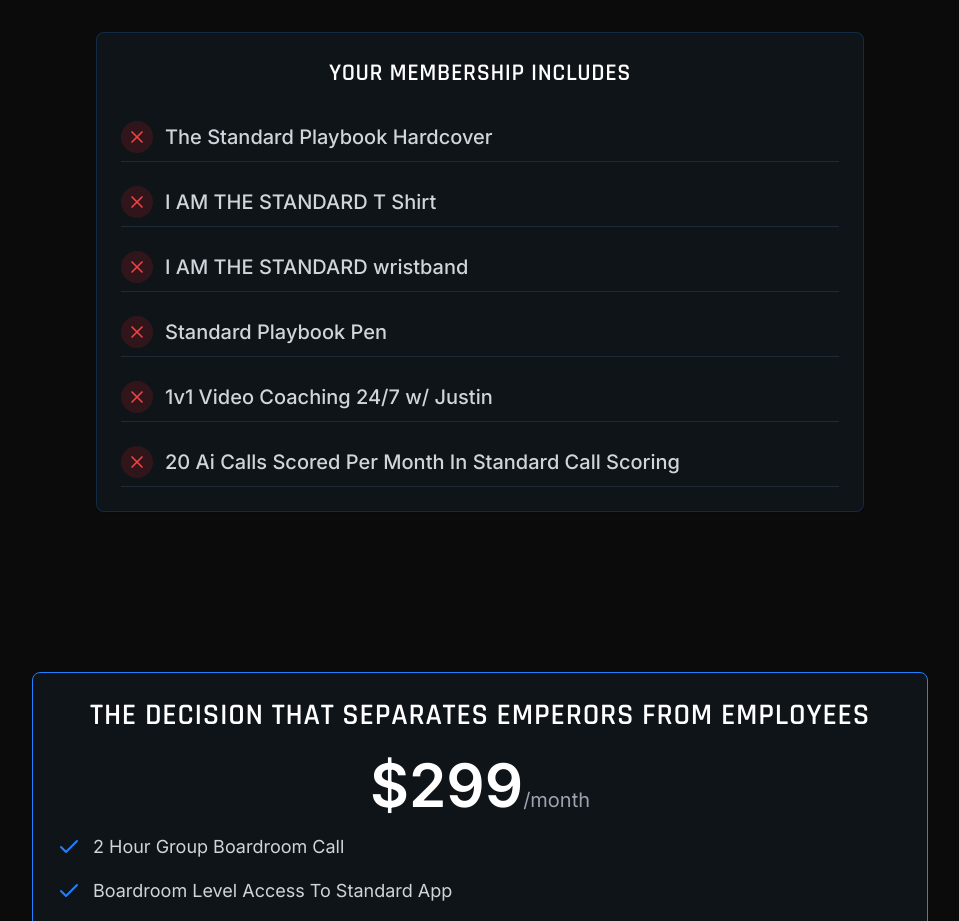
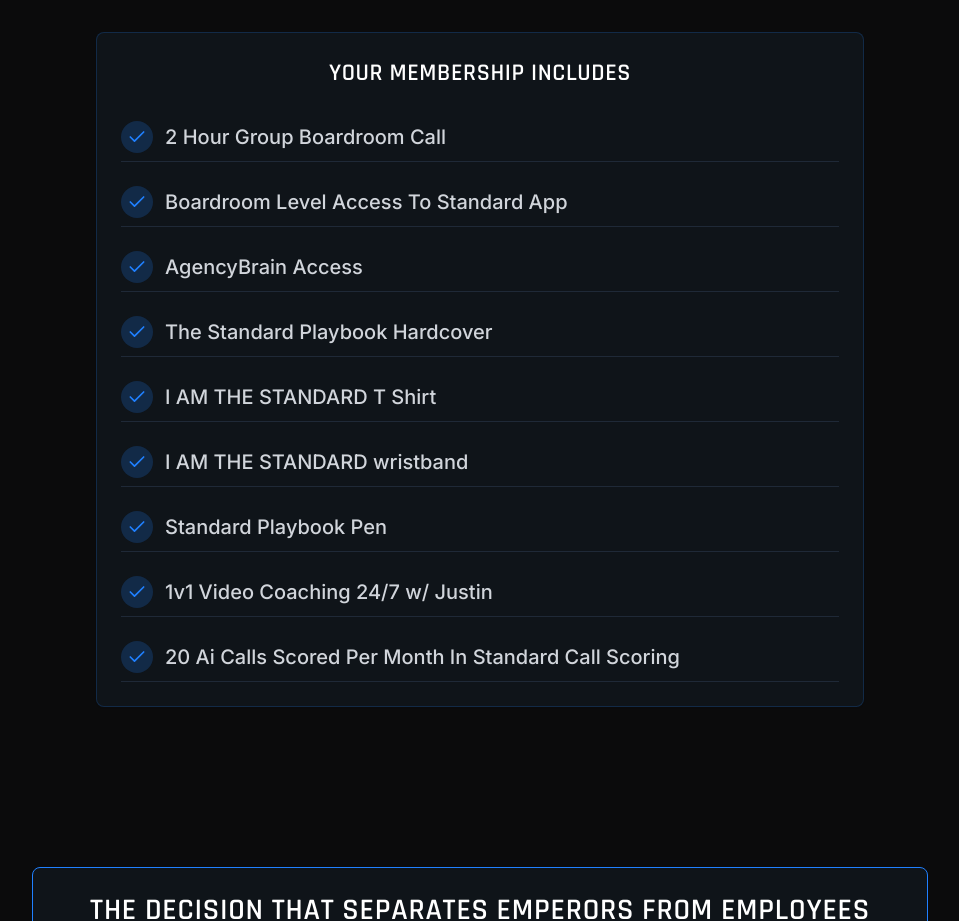
Before and after one commit to justinharkelroad/officialstandardplaybooksite, a React (Vite) app: page /boardroom in a window 1280 px wide. Shown: the part 1040-1961 px from the top of the page, without its empty margins (160-1119 px from the left). Built offline with nearby package versions, Linux system fonts and the light colour scheme.

Commit message:
Update Boardroom membership includes

```diff
--- a/src/components/sections/BoardroomIncludes.tsx
+++ b/src/components/sections/BoardroomIncludes.tsx
@@ -1,8 +1,11 @@
-import { X } from 'lucide-react';
+import { Check } from 'lucide-react';
 import { Card, CardContent, CardHeader, CardTitle } from '@/components/ui/card';
 
 const BoardroomIncludes = () => {
   const includedItems = [
+    "2 Hour Group Boardroom Call",
+    "Boardroom Level Access To Standard App",
+    "AgencyBrain Access",
     "The Standard Playbook Hardcover",
     "I AM THE STANDARD T Shirt",
     "I AM THE STANDARD wristband",
@@ -30,8 +33,8 @@ const BoardroomIncludes = () => {
             <ul className="space-y-4">
               {includedItems.map((item, index) => (
                 <li key={index} className="flex items-center gap-3 text-xl text-gray-300 font-medium py-2 border-b border-gray-800">
-                  <span className="flex-shrink-0 w-8 h-8 rounded-full bg-red-900/30 flex items-center justify-center">
-                    <X className="w-5 h-5 text-red-500" />
+                  <span className="flex-shrink-0 w-8 h-8 rounded-full bg-primary/20 flex items-center justify-center">
+                    <Check className="w-5 h-5 text-primary" />
                   </span>
                   <span>{item}</span>
                 </li>
```
